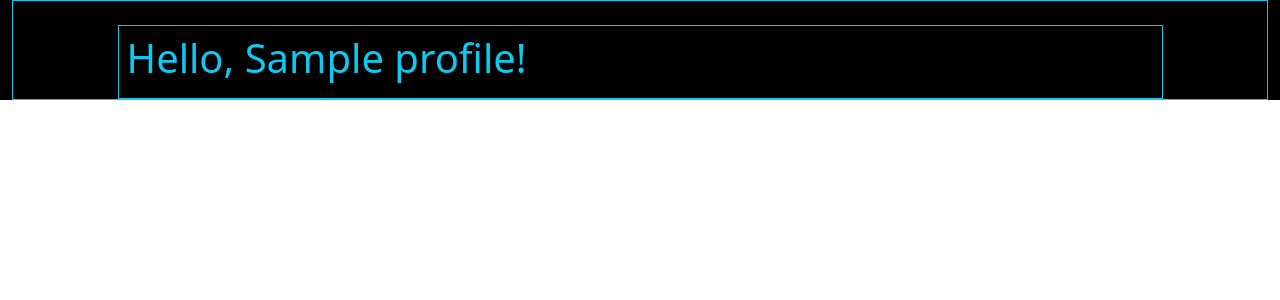
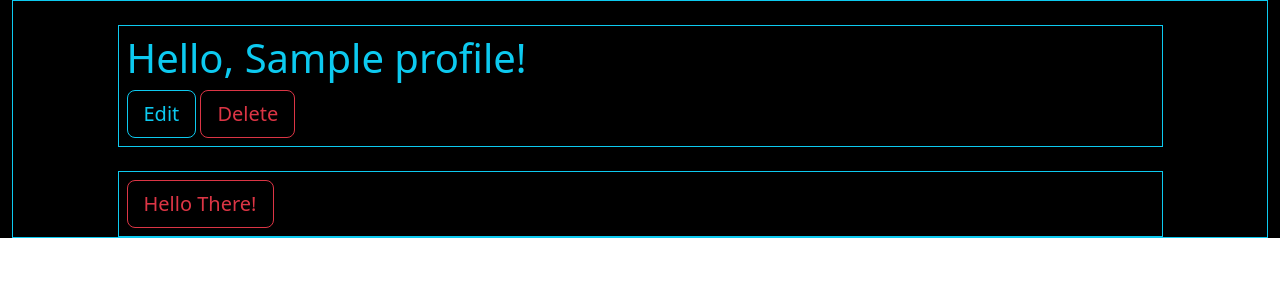
Before and after one commit to jsquarem/petopia, a Django app: page /profiles/1/ in a window 1280 px wide. Shown: the part 80-380 px from the top of the page. Run offline with Django 4.2, Linux system fonts and the light colour scheme; a user stored in the database is signed in; tables that the repository leaves empty hold one stand-in row (values such as "Sample post").

Commit message:
functioning profile routing and creation, updating, deletion with permissions

```diff
--- a/main_app/models.py
+++ b/main_app/models.py
@@ -8,7 +8,7 @@ class Petfinder_API_Token(models.Model):
   date = models.DateTimeField(auto_now=True)
 
 class Profile(models.Model):
-  user = models.OneToOneField(User, on_delete=models.CASCADE, primary_key=True)
+  user = models.OneToOneField(User, primary_key=True, on_delete=models.CASCADE)
   name = models.CharField(max_length=24)
   bio = models.TextField(max_length=240)
 
@@ -16,4 +16,4 @@ class Profile(models.Model):
     return self.name
 
   def get_absolute_url(self):
-    return reverse('detail.profile', kwargs={'user_id': self.id})
+    return reverse('detail', kwargs={'user_id': self.user.id})
--- a/main_app/templates/base.html
+++ b/main_app/templates/base.html
@@ -31,11 +31,13 @@
                 <span class="text-info">Welcome, {{ request.user }}</span>
             </div>
         </nav>
+            {% if request.user.profile %}
         <nav class="navbar bg-black">
             <div class="container-fluid">
-                <a class="btn btn-outline-success" href="{% url 'detail.profile' user.id %}">{{ user.username }}</a>
+                <a class="btn btn-outline-success" href="{% url 'detail' user.id %}">{{ user.username }}</a>
             </div>
         </nav>
+            {% endif %}
         <nav class="navbar bg-black">
             <div class="container-fluid">
                 <a class="btn btn-outline-danger" href="{% url 'logout' %}">Logout</a>
--- a/main_app/templates/main_app/profile_confirm_delete.html
+++ b/main_app/templates/main_app/profile_confirm_delete.html
@@ -9,7 +9,7 @@
 <form action="" method="POST">
     {% csrf_token %}
     <input type="submit" value="Yes - Delete!" class="btn">
-    <a href="{% url 'detail' object.id %}">Cancel</a>
+    <a href="{% url 'detail' object.user.id %}">Cancel</a>
 </form>
 
 {% endblock %}
--- a/main_app/templates/main_app/profile_form.html
+++ b/main_app/templates/main_app/profile_form.html
@@ -24,7 +24,7 @@
         <div class="form-floating text-start col-10 offset-1">
             <h5>{{ form.bio }}</h5>
         </div>
-        <input type="submit" value="Create Profile" class="btn btn-outline-success btn-lg my-4">
+        <input type="submit" value="Submit Profile" class="btn btn-outline-success btn-lg my-4">
         </form>
     </div>
 </div>
--- a/main_app/templates/profiles/detail.html
+++ b/main_app/templates/profiles/detail.html
@@ -6,12 +6,13 @@
     <div class="col-12 bg-black p1 border text-center border-info">
         <div class="col-10 bg-black text-start offset-1 p-2 mt-4 border border-info">
             <h1 class="text-info">Hello, {{ profile.name }}!</h1>
-                {% for profile in profiles %}
-                {% if request.user == profile.user %}
-                <a class="btn btn-lg btn-outline-info" href="{% url 'profiles_update' profile.id %}">Edit</a>
-                <a class="btn btn-lg btn-outline-danger" href="{% url 'profiles_delete' profile.id %}">Delete</a>
+                {% if request.user.id == profile.user.id %}
+                <a class="btn btn-lg btn-outline-info" href="{% url 'profiles_update' user.id %}">Edit</a>
+                <a class="btn btn-lg btn-outline-danger" href="{% url 'profiles_delete' user.id %}">Delete</a>
                 {% endif %}
-                {% endfor %}
+        </div>
+        <div class="col-10 bg-black text-start offset-1 p-2 mt-4 border border-info">
+            <a class="btn btn-lg btn-outline-danger" href="">Hello There!</a>
         </div>
     </div>
 </div>
--- a/main_app/urls.py
+++ b/main_app/urls.py
@@ -7,7 +7,7 @@ urlpatterns = [
   path('accounts/signup/', views.signup, name='signup'),
   path('animals/', views.animals_index, name='animals.index'),
   path('animals/<int:animal_id>/', views.animals_detail, name='animals.detail'),
-  path('profiles/<int:user_id>/', views.profiles_detail, name ='detail.profile'),
+  path('profiles/<int:user_id>/', views.profiles_detail, name ='detail'),
   path('profiles/create/', views.ProfileCreate.as_view(), name='profiles_create'),
   path('profiles/<int:pk>/update/', views.ProfileUpdate.as_view(), name='profiles_update'),
   path('profiles/<int:pk>/delete/', views.ProfileDelete.as_view(), name='profiles_delete'),
--- a/main_app/views.py
+++ b/main_app/views.py
@@ -126,6 +126,9 @@ def organizations_detail(request, organization_id):
 
 def profiles_detail(request, user_id):
   profile = Profile.objects.get(user_id=user_id)
+  print(profile.user.id)
+  print(request.user.id)
+  print(profile.name)
   return render(request, 'profiles/detail.html', { 'profile': profile })
 
 class ProfileCreate(LoginRequiredMixin, CreateView):
@@ -133,6 +136,8 @@ class ProfileCreate(LoginRequiredMixin, CreateView):
   fields = ['name', 'bio']
   def form_valid(self, form):
     form.instance.user = self.request.user
+    print(self.request.user)
+    print(self.request.user.id)
     return super().form_valid(form)
 
 class ProfileUpdate(LoginRequiredMixin, UpdateView):
--- a/petopia/settings.py
+++ b/petopia/settings.py
@@ -118,9 +118,9 @@ USE_TZ = True
 
 STATIC_URL = '/static/'
 
-LOGIN_REDIRECT_URL = '/'
+LOGIN_REDIRECT_URL = '/profiles/create/'
 
-LOGOUT_REDIRECT_URL = '/'
+LOGOUT_REDIRECT_URL = '/accounts/login/'
 
 # Default primary key field type
 # https://docs.djangoproject.com/en/4.1/ref/settings/#default-auto-field
```
Also changed, not shown: main_app/migrations/0002_profile.py, main_app/migrations/0003_remove_profile_id_alter_profile_user.py (deleted).
